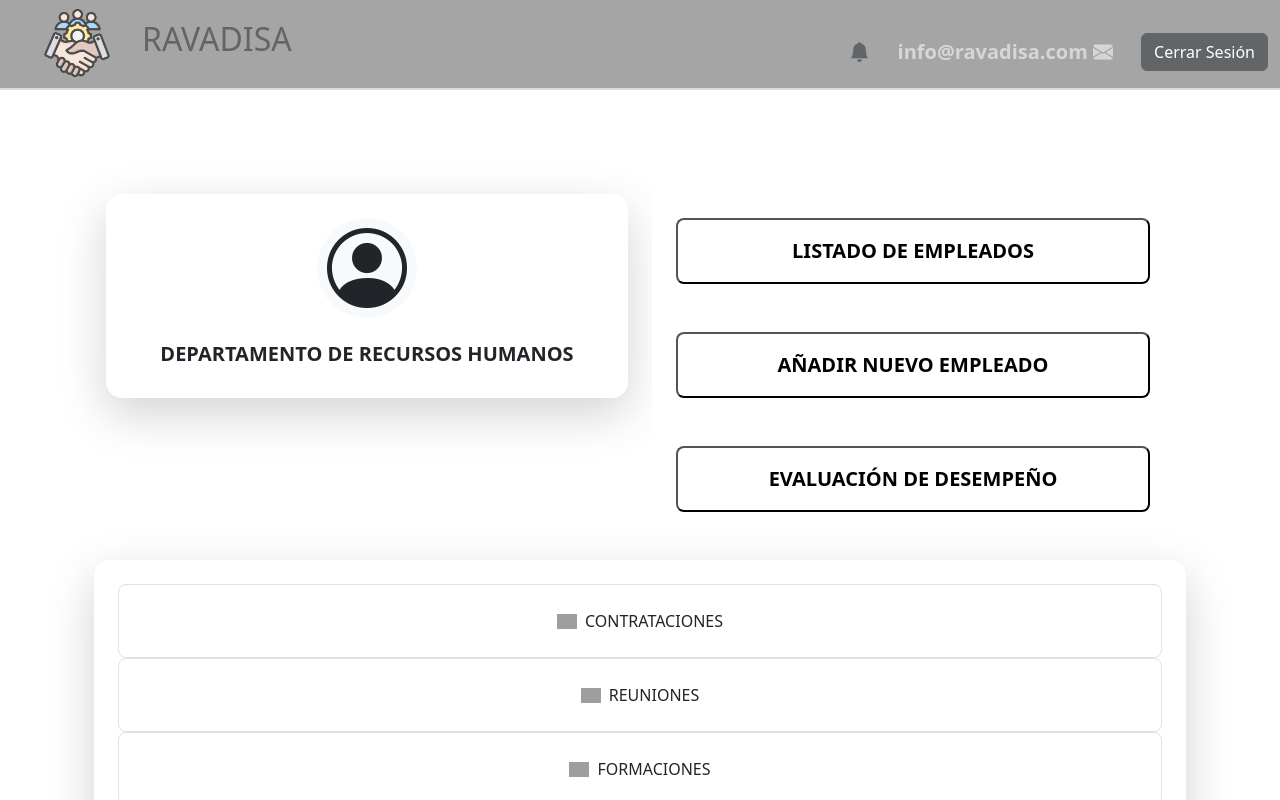
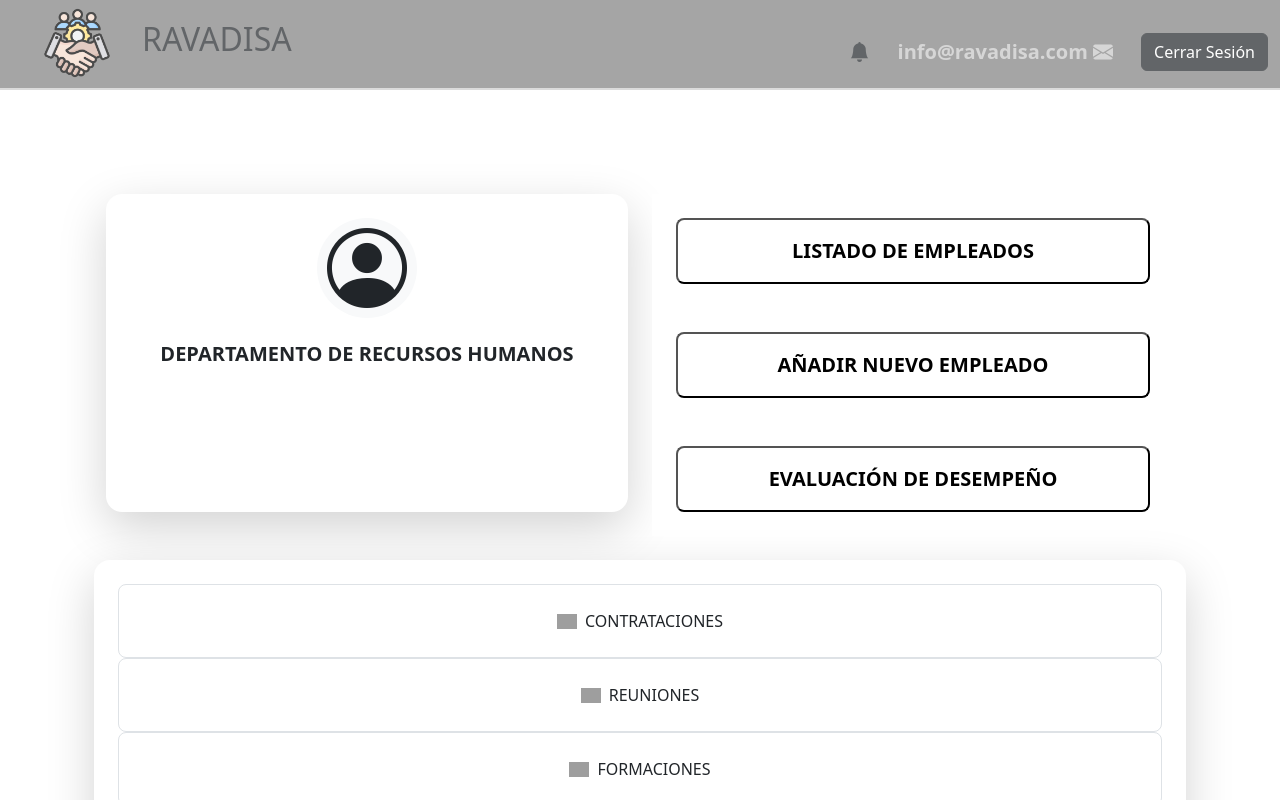
Before and after one commit to dianamm-dev/crm-empleados, an Angular app: page /home in a window 1280 px wide. Shown: the top 800 px of the page. Built offline with nearby package versions, Linux system fonts and the light colour scheme; sample sign-in values are in the browser's storage; grey boxes are pictures that could not be loaded.

Commit message:
car de home

```diff
--- a/src/app/body/body.component.html
+++ b/src/app/body/body.component.html
@@ -1,18 +1,19 @@
 <div class="container">
-  <div class="row justify-content-center p-4">
+  <div class="row justify-content-center p-4 d-flex align-items-stretch">
     <!-- Tarjeta de Recursos Humanos -->
-    <div class="col-12 col-lg-6 mb-4">
-      <div class="d-flex flex-column align-items-center p-4 bg-white shadow-lg rounded-xl">
+    <div class="col-12 col-lg-6 mb-4 d-flex">
+      <div class="d-flex flex-column align-items-center p-4 bg-white shadow-lg rounded-xl w-100">
         <div class="mx-auto d-flex align-items-center justify-content-center rounded-circle bg-light background_avatar">
           <i class="bi bi-person-circle" style="font-size: 80px;"></i>
         </div>
-        <h2 class="text-xl font-bold text-center mt-4">DEPARTAMENTO DE RECURSOS HUMANOS</h2>
+        <h2 class="text-xl font-bold text-center mt-4 d-flex justify-content-center">DEPARTAMENTO DE RECURSOS HUMANOS
+        </h2>
       </div>
     </div>
 
     <!-- Botones de opciones -->
-    <div class="col-12 col-lg-6">
-      <div class="d-flex flex-column space-y-4">
+    <div class="col-12 col-lg-6 d-flex">
+      <div class="d-flex flex-column space-y-4 w-100">
         <div class="p-4 bg-gray-300 rounded-lg shadow-md">
           <button class="w-100 text-center text-lg font-bold text-gray-700" routerLink="/empleados">LISTADO DE
             EMPLEADOS</button>
@@ -27,6 +28,8 @@
       </div>
     </div>
   </div>
+
+
 
   <div class="container">
     <div class="row justify-content-center">
```
